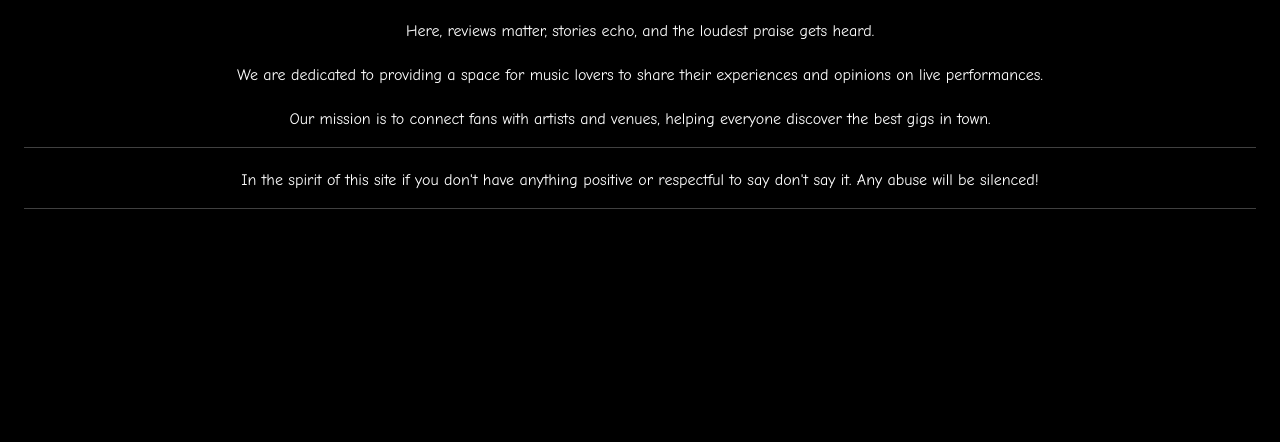
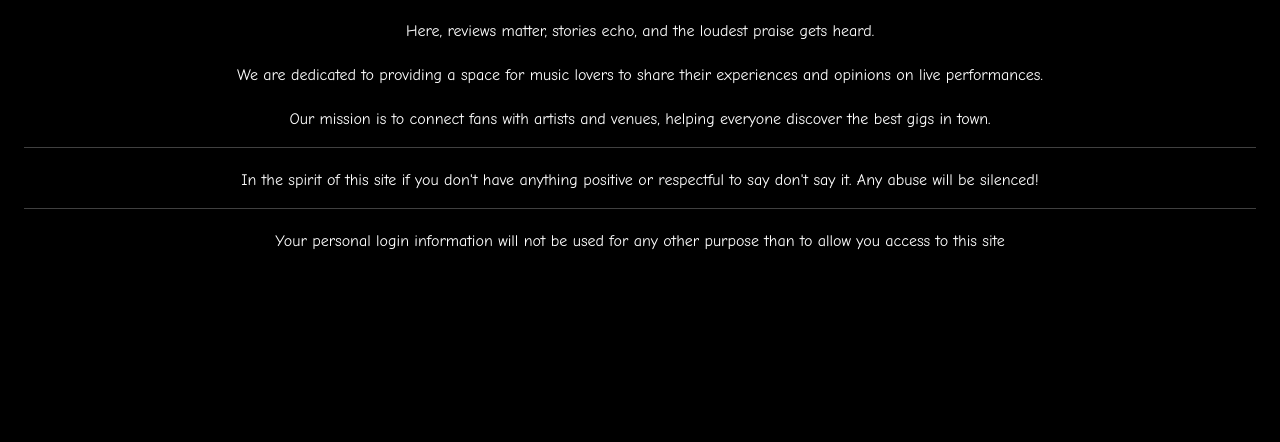
Before and after one commit to AxdeKlerk/Praise-The-Loud, a Django app: page /about/ in a window 1280 px wide. Shown: the part 291-733 px from the top of the page. Run offline with Django 4.2, Linux system fonts and the light colour scheme.

Commit message:
Add intention and not storing personal details to about page

```diff
--- a/gig_reviews/templates/gig_reviews/about.html
+++ b/gig_reviews/templates/gig_reviews/about.html
@@ -17,6 +17,7 @@
         <hr>
         <p>In the spirit of this site if you don't have anything positive or respectful to say don't say it. Any abuse will be silenced!</p>
         <hr>
+        <p>Your personal login information will not be used for any other purpose than to allow you access to this site</p>
     </div>
   </div>
 </div>
```
